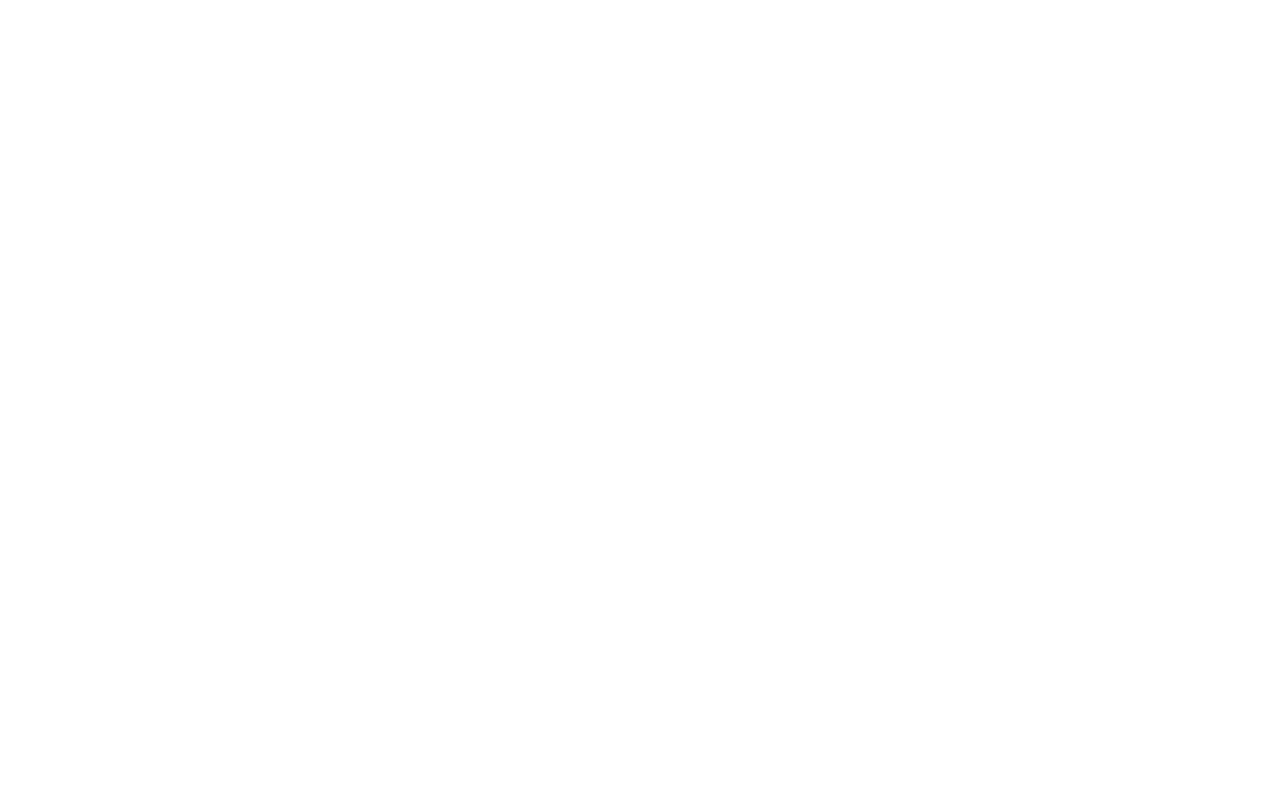
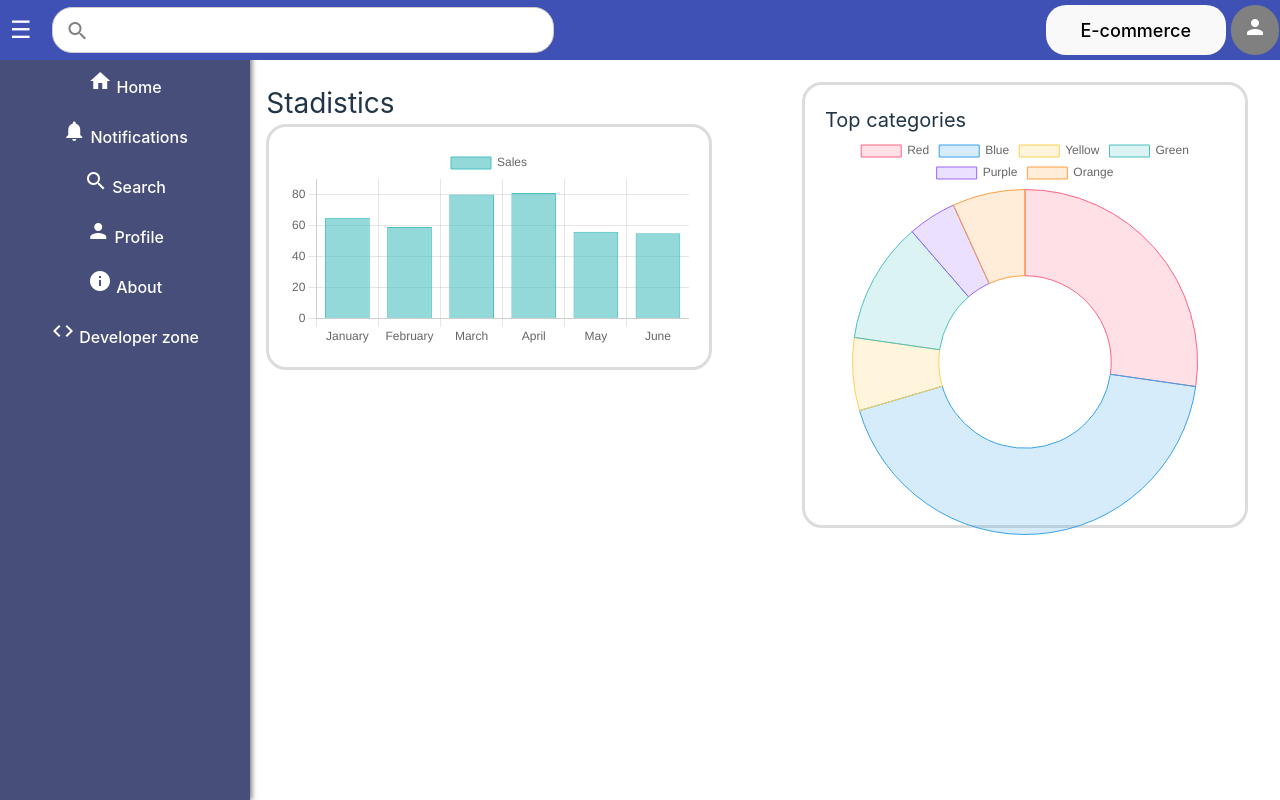
Before and after one commit to aguussssss/react-componets, a React (Vite) app: page /control-panel in a window 1280 px wide. Before the commit this address had no page. Built offline with nearby package versions, Linux system fonts and the light colour scheme.

Commit message:
Control Panel

```diff
--- a/package.json
+++ b/package.json
@@ -24,6 +24,7 @@
     "react-chartjs-2": "^5.2.0",
     "react-dom": "^18.2.0",
     "react-icons": "^4.7.1",
+    "react-player": "^2.16.0",
     "react-redux": "^8.0.5",
     "react-router": "^6.8.2",
     "react-router-dom": "^6.8.2",
--- a/src/App.jsx
+++ b/src/App.jsx
@@ -2,6 +2,7 @@
 import React, { useState } from 'react';
 import Home from "./pages/Home.jsx";
 import Developer from "./pages/Developer.jsx";
+import ControlPanel from "./pages/ControlPanel.jsx";
 import AppBar from "./components/AppBar/AppBar.jsx";
 import Sidebar from "./components/SideBar/Sidebar.jsx";
 import TabBar from "./components/TabBar/TabBar.jsx";
@@ -14,7 +15,7 @@
             <Routes>
                 <Route path= "/" element= {<Home/>} />
                 <Route path= "/developer" element= {<Developer/>} />
-                <Route path= "/"/>
+                <Route path= "/control-panel" element= {<ControlPanel/>}/>
             </Routes>
         </div>
         /*<div className="App">
--- /dev/null
+++ b/src/components/VideoPlayer/VideoPlayer.css
@@ -0,0 +1,15 @@
+video {
+    border: 2px solid #000;
+    border-radius: 8px;
+}
+
+button {
+    margin: 10px;
+    padding: 8px 12px;
+    font-size: 16px;
+    cursor: pointer;
+    background-color: #4CAF50;
+    color: white;
+    border: none;
+    border-radius: 4px;
+}
--- /dev/null
+++ b/src/components/VideoPlayer/VideoPlayer.jsx
@@ -0,0 +1,32 @@
+import React, { useRef } from 'react';
+
+function VideoPlayer() {
+  const videoRef = useRef(null);
+
+  const playVideo = () => {
+    videoRef.current.play();
+  };
+
+  const pauseVideo = () => {
+    videoRef.current.pause();
+  };
+
+  return (
+    <div>
+      <video
+        ref={videoRef}
+        width="600"
+        controls
+      >
+        <source src="https://www.w3schools.com/html/mov_bbb.mp4" type="video/mp4" />
+        Your browser does not support the video tag.
+      </video>
+      <div>
+        <button onClick={playVideo}>Play</button>
+        <button onClick={pauseVideo}>Pause</button>
+      </div>
+    </div>
+  );
+};
+
+export default VideoPlayer;
--- /dev/null
+++ b/src/components/VideoReact/VideoReact.jsx
@@ -0,0 +1,18 @@
+import React from 'react';
+import ReactPlayer from 'react-player';
+
+function VideoPlayer () {
+  return (
+    <div>
+      <ReactPlayer
+        url="https://www.youtube.com/watch?v=dQw4w9WgXcQ"
+        width="100%"
+        height="480px"
+        controls={true}
+        playing={false}  // Auto play control
+      />
+    </div>
+  );
+};
+
+export default VideoPlayer;
--- /dev/null
+++ b/src/pages/ControlPanel.jsx
@@ -0,0 +1,72 @@
+import React, {useState} from 'react';
+import SizedBox from '../components/SizedBox/SizedBox.jsx';
+import SearchBox from '../components/SearchBox/SearchBox.jsx';
+import AppBar from '../components/AppBar/AppBar.jsx';
+import Sidebar from '../components/SideBar/Sidebar.jsx';
+import BarChart from '../components/BarChart/BarChart.jsx';
+import DoughnutChart from '../components/DoughnutChart/DoughnutChart.jsx';
+import '../styles/ControlPanel.css';
+
+function ControlPanel(){
+    const [isSidebarOpen, setSidebarOpen] = useState(true);
+    const toggleSidebar = () => {
+        //alert('¡Me hiciste click!');
+        setSidebarOpen(!isSidebarOpen);
+    };
+
+    const sampleData = [
+        'Apple',
+        'Banana',
+        'Orange',
+        'Mango',
+        'Pineapple',
+        'Grapes',
+        'Strawberry',
+        'Blueberry',
+        'Watermelon',
+        'Papaya'
+    ];
+
+    return (
+      <div>
+        <AppBar
+          toggleSidebar={toggleSidebar}
+          content={(
+            <div className="searchBox">
+              <SizedBox width={"0%"} />
+              <SearchBox data={sampleData}/>
+           </div>)}
+          contentRight={(
+            <a a href="/">
+              <button className="e-commerce">
+                E-commerce
+              </button>
+            </a>
+          )}
+        />
+        <div className="content">
+            <div className="content-left">a</div>
+            <div className="content-right">
+                <div className="content-right-sales">
+                    <div className="stadistics-text">Stadistics</div>
+                    <div>
+
+                    </div>
+                    <div className="bar-chart"><BarChart /></div>
+                    <div></div>
+                </div>
+                <div className="content-right-metrics">
+                    <div></div>
+                    <div className="doughnut-chart">
+                        Top categories
+                        <DoughnutChart/>
+                    </div>
+                </div>
+            </div>
+        </div>
+        <Sidebar isOpen={isSidebarOpen} toggleSidebar={toggleSidebar} />
+      </div>
+    );
+}
+
+export default ControlPanel;
--- a/src/pages/Developer.jsx
+++ b/src/pages/Developer.jsx
@@ -11,7 +11,9 @@
 import PlayAudioButton from "../components/PlayAudioButton/PlayAudioButton.jsx";
 import BarChart from "../components/BarChart/BarChart.jsx";
 import CircularChart from "../components/CircularChart/CircularChart.jsx";
-import DoughnutChart from "../components/DoughnutChart/DoughnutChart.JSX";
+import DoughnutChart from "../components/DoughnutChart/DoughnutChart.jsx";
+import VideoPlayer from "../components/VideoPlayer/VideoPlayer.jsx"
+import VideoReact from "../components/VideoReact/VideoReact.jsx"
 //import AppBar from '@mui/material/AppBar';
 
 function Developer(){
@@ -127,6 +129,10 @@
         <div style={{ width: '600px', margin: '0 auto' }}>
           <DoughnutChart />
         </div>
+        <h2>Video Player</h2>
+        <VideoPlayer/>
+        <h2>React Player Video</h2>
+        <VideoReact />
     </div>
     /*<div>
       <Pra />
--- a/src/pages/Home.jsx
+++ b/src/pages/Home.jsx
@@ -11,7 +11,7 @@
 import CardList from "../components/CardList/CardList.jsx";
 import ImageList from "../components/ImageList/ImageList.jsx";
 import DateTime from "../components/DateTime/DateTime.jsx";
-import Popup from "../components/Popup/Popup.jsx";
+// ERROR!! import Popup from "../components/Popup/Popup.jsx";
 //import AppBar from '@mui/material/AppBar';
 import Toolbar from '@mui/material/Toolbar';
 import Typography from '@mui/material/Typography';
@@ -117,6 +117,13 @@
           <SizedBox width={"0%"} />
           <SearchBox data={sampleData}/>
         </div>)}
+        contentRight={(
+          <a href="/control-panel">
+            <button className="control-panel">
+              Panel de control
+            </button>
+          </a>
+        )}
       />
       <div>
         <ImageList data={imageData}/>
--- /dev/null
+++ b/src/styles/ControlPanel.css
@@ -0,0 +1,70 @@
+.searchBox{
+    display: flex;
+    padding-left: 10px;
+    width: 80%;
+}
+
+.e-commerce{
+    font-size: 18px;
+    border-radius: 20px;
+    margin: 5px;
+    width: 180px;
+    height: 50px;
+}
+
+.content{
+    padding-top: 50px;
+    display: flex;
+    width: 100%;
+    justify-content: space-between;
+}
+
+.content-left{
+    width: 260px;
+    background-color: red;
+}
+
+.content-right{
+    width: 100%;
+    height: 100%;
+    display: flex;
+}
+
+.content-right-sales{
+    width: 100%;
+    height: 100%;
+    background-color: transparent;
+    padding-left: 20px;
+}
+
+.stadistics-text{
+    font-size: 28px;
+    text-align: left;
+}
+
+.content-right-metrics{
+    width: 500px;
+    background-color: transparent;
+}
+
+.bar-chart{
+    width: 400px;
+    height: 200px;
+    padding: 20px;
+    border-radius: 20px;
+    border-color: gainsboro;
+    border-style: solid;
+    background-color: transparent;
+}
+
+.doughnut-chart{
+    text-align: left;
+    font-size: 20px;
+    width: 400px;
+    height: 400px;
+    padding: 20px;
+    border-radius: 20px;
+    border-color: gainsboro;
+    border-style: solid;
+    background-color: transparent;
+}
--- a/src/styles/Home.css
+++ b/src/styles/Home.css
@@ -6,6 +6,14 @@
     display: flex;
     padding-left: 10px;
     width: 80%;
+}
+
+.control-panel {
+    font-size: 18px;
+    border-radius: 20px;
+    margin: 5px;
+    width: 180px;
+    height: 50px;
 }
 
 .recently-seen {
```
Also changed, not shown: 1 other file (tests, documents, lock files or other folders).
